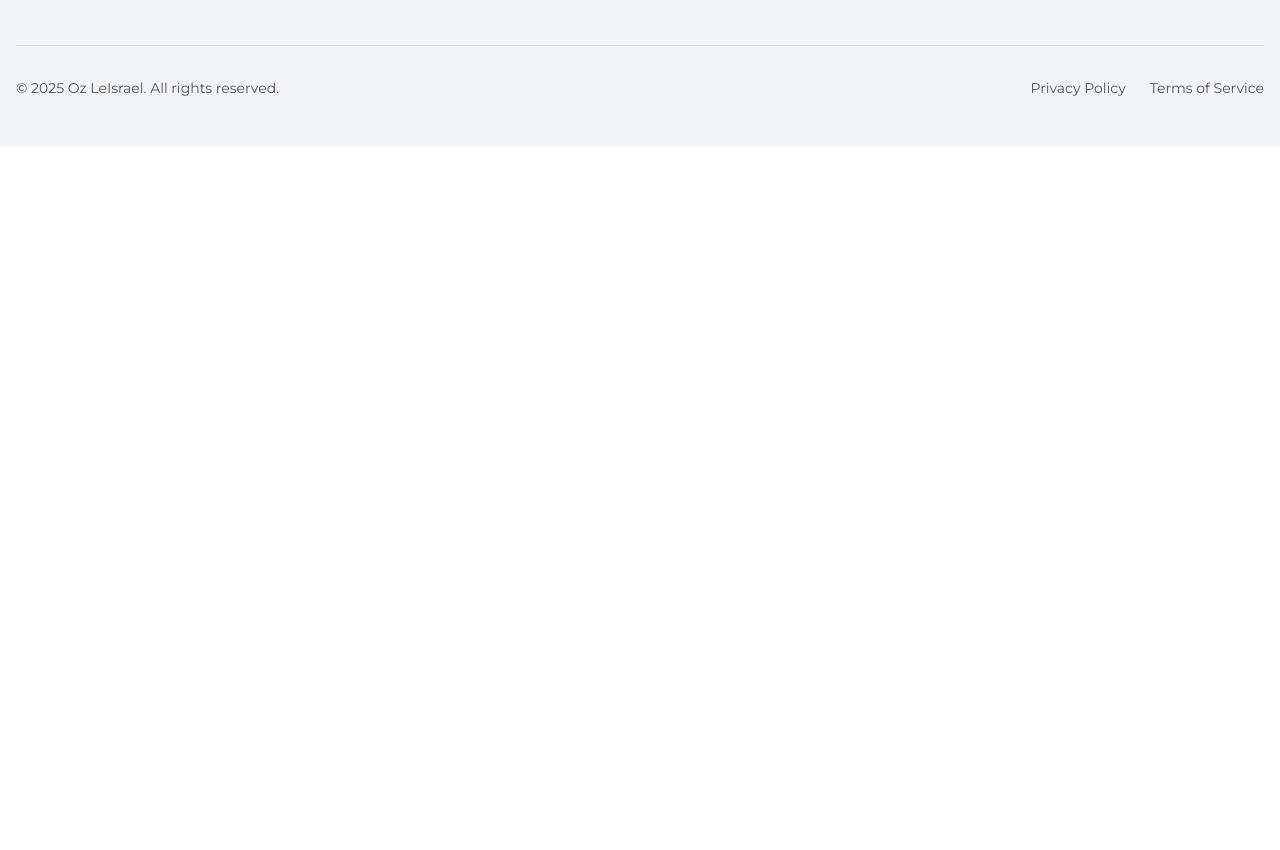
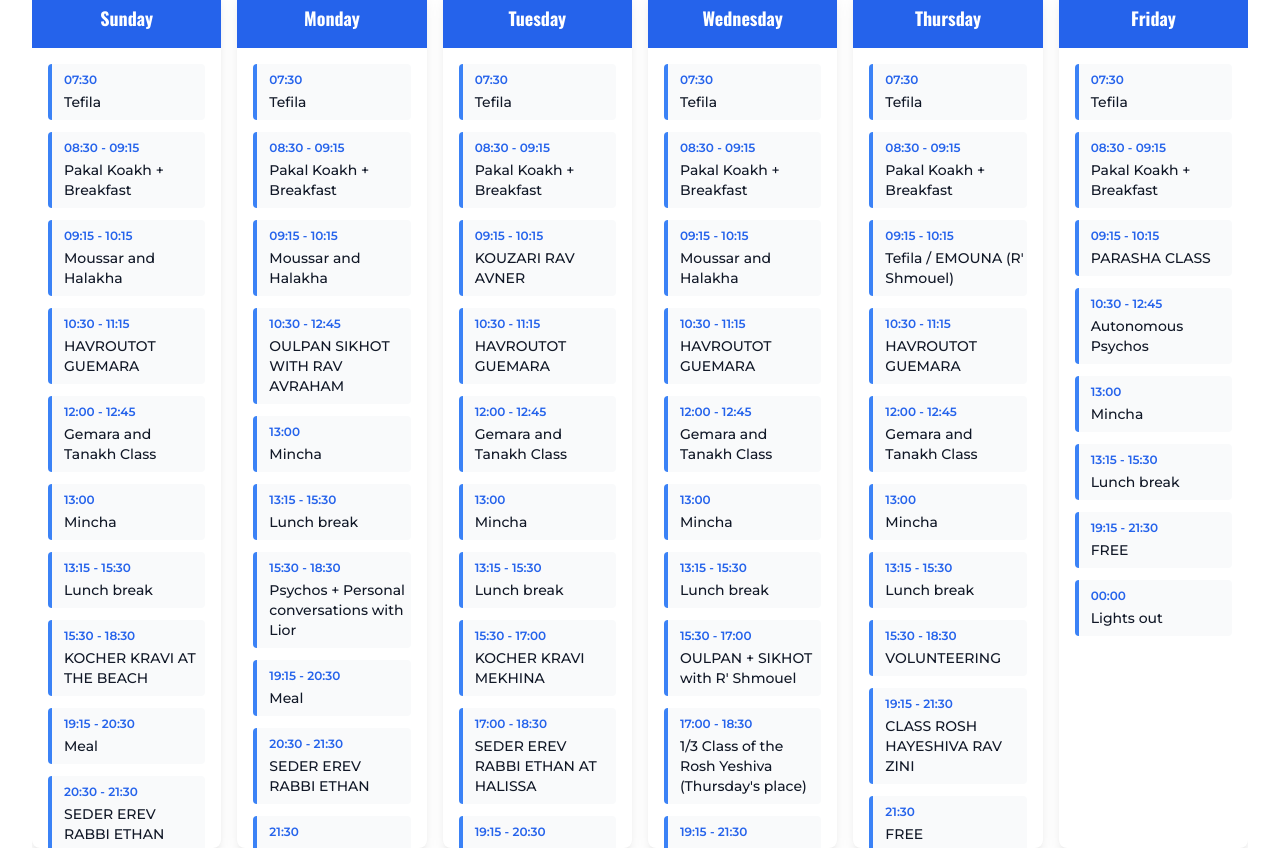
Before and after one commit to Tomyshh/oz-leisrael-website, a Next.js app: page /en/program in a window 1280 px wide. Shown: the part 1800-2650 px from the top of the page. Before the commit the page ends 1946 px from the top, so only its background shows below. Built offline with nearby package versions, Linux system fonts and the light colour scheme.

Commit message:
emploi du tps

```diff
--- a/src/app/[locale]/program/page.tsx
+++ b/src/app/[locale]/program/page.tsx
@@ -4,6 +4,7 @@ import { useState } from 'react';
 import { motion, AnimatePresence } from 'framer-motion';
 import Image from 'next/image';
 import { X } from 'lucide-react';
+import DaySchedule from '@/components/program/DaySchedule';
 
 export default function ProgramPage() {
   const [lightboxOpen, setLightboxOpen] = useState(false);
@@ -116,6 +117,13 @@ export default function ProgramPage() {
         </div>
       </section>
 
+      {/* Schedule Section */}
+      <section className="section-padding bg-white">
+        <div className="container">
+          <DaySchedule />
+        </div>
+      </section>
+
       {/* Lightbox */}
       <AnimatePresence>
         {lightboxOpen && selectedImage && (
--- a/src/components/program/DaySchedule.tsx
+++ b/src/components/program/DaySchedule.tsx
@@ -2,156 +2,136 @@
 
 import { motion } from 'framer-motion';
 import { useI18n } from '@/lib/i18n';
-import { FaSun, FaCloudSun, FaMoon } from 'react-icons/fa';
 import Link from 'next/link';
 
-interface ScheduleItem {
-  time: string;
+interface TimeSlot {
+  start: string;
+  end?: string;
   activity: string;
   activityEn: string;
-  description: string;
-  descriptionEn: string;
+  color?: string;
 }
 
-const morningSchedule: ScheduleItem[] = [
+interface DaySchedule {
+  day: string;
+  dayEn: string;
+  slots: TimeSlot[];
+}
+
+const weeklySchedule: DaySchedule[] = [
   {
-    time: '05:30',
-    activity: 'Réveil et préparation',
-    activityEn: 'Wake up and preparation',
-    description: 'Début de la journée avec énergie',
-    descriptionEn: 'Start the day with energy',
+    day: 'Dimanche',
+    dayEn: 'Sunday',
+    slots: [
+      { start: '07:30', activity: 'Tefila', activityEn: 'Tefila' },
+      { start: '08:30', end: '09:15', activity: 'Pakal Koakh + Petit Dej', activityEn: 'Pakal Koakh + Breakfast' },
+      { start: '09:15', end: '10:15', activity: 'Moussar et Halakha', activityEn: 'Moussar and Halakha' },
+      { start: '10:30', end: '11:15', activity: 'HAVROUTOT GUEMARA', activityEn: 'HAVROUTOT GUEMARA' },
+      { start: '12:00', end: '12:45', activity: 'Cours Guemara et Tanakh', activityEn: 'Gemara and Tanakh Class' },
+      { start: '13:00', activity: 'Minha', activityEn: 'Mincha' },
+      { start: '13:15', end: '15:30', activity: 'Pause dejeuner', activityEn: 'Lunch break' },
+      { start: '15:30', end: '18:30', activity: 'KOCHER KRAVI A LA PLAGE', activityEn: 'KOCHER KRAVI AT THE BEACH' },
+      { start: '19:15', end: '20:30', activity: 'Repas', activityEn: 'Meal' },
+      { start: '20:30', end: '21:30', activity: 'SEDER EREV RABBI ETHAN', activityEn: 'SEDER EREV RABBI ETHAN' },
+      { start: '21:30', activity: 'LIBRE', activityEn: 'FREE' },
+      { start: '00:00', activity: 'Extinction des feux', activityEn: 'Lights out' },
+    ],
   },
   {
-    time: '06:00',
-    activity: 'Prière du matin (Shaharit)',
-    activityEn: 'Morning prayer (Shacharit)',
-    description: 'Connection spirituelle pour commencer la journée',
-    descriptionEn: 'Spiritual connection to start the day',
+    day: 'Lundi',
+    dayEn: 'Monday',
+    slots: [
+      { start: '07:30', activity: 'Tefila', activityEn: 'Tefila' },
+      { start: '08:30', end: '09:15', activity: 'Pakal Koakh + Petit Dej', activityEn: 'Pakal Koakh + Breakfast' },
+      { start: '09:15', end: '10:15', activity: 'Moussar et Halakha', activityEn: 'Moussar and Halakha' },
+      { start: '10:30', end: '12:45', activity: 'OULPAN SIKHOT AVEC RAV AVRAHAM', activityEn: 'OULPAN SIKHOT WITH RAV AVRAHAM' },
+      { start: '13:00', activity: 'Minha', activityEn: 'Mincha' },
+      { start: '13:15', end: '15:30', activity: 'Pause dejeuner', activityEn: 'Lunch break' },
+      { start: '15:30', end: '18:30', activity: 'Psychos + שיחות אישיות ליאור', activityEn: 'Psychos + Personal conversations with Lior' },
+      { start: '19:15', end: '20:30', activity: 'Repas', activityEn: 'Meal' },
+      { start: '20:30', end: '21:30', activity: 'SEDER EREV RABBI ETHAN', activityEn: 'SEDER EREV RABBI ETHAN' },
+      { start: '21:30', activity: 'LIBRE', activityEn: 'FREE' },
+      { start: '00:00', activity: 'Extinction des feux', activityEn: 'Lights out' },
+    ],
   },
   {
-    time: '07:00',
-    activity: 'Petit-déjeuner',
-    activityEn: 'Breakfast',
-    description: 'Repas nutritif et équilibré',
-    descriptionEn: 'Nutritious and balanced meal',
+    day: 'Mardi',
+    dayEn: 'Tuesday',
+    slots: [
+      { start: '07:30', activity: 'Tefila', activityEn: 'Tefila' },
+      { start: '08:30', end: '09:15', activity: 'Pakal Koakh + Petit Dej', activityEn: 'Pakal Koakh + Breakfast' },
+      { start: '09:15', end: '10:15', activity: 'KOUZARI RAV AVNER', activityEn: 'KOUZARI RAV AVNER' },
+      { start: '10:30', end: '11:15', activity: 'HAVROUTOT GUEMARA', activityEn: 'HAVROUTOT GUEMARA' },
+      { start: '12:00', end: '12:45', activity: 'Cours Guemara et Tanakh', activityEn: 'Gemara and Tanakh Class' },
+      { start: '13:00', activity: 'Minha', activityEn: 'Mincha' },
+      { start: '13:15', end: '15:30', activity: 'Pause dejeuner', activityEn: 'Lunch break' },
+      { start: '15:30', end: '17:00', activity: 'KOCHER KRAVI MEKHINA', activityEn: 'KOCHER KRAVI MEKHINA' },
+      { start: '17:00', end: '18:30', activity: 'SEDER EREV RABBI ETHAN A HALISSA', activityEn: 'SEDER EREV RABBI ETHAN AT HALISSA' },
+      { start: '19:15', end: '20:30', activity: 'Repas a Halissa', activityEn: 'Meal at Halissa' },
+      { start: '20:30', end: '21:30', activity: 'Table ronde a Halissa', activityEn: 'Round table at Halissa' },
+      { start: '21:30', activity: 'LIBRE', activityEn: 'FREE' },
+      { start: '00:00', activity: 'Extinction des feux', activityEn: 'Lights out' },
+    ],
   },
   {
-    time: '08:00 - 12:00',
-    activity: 'Étude intensive',
-    activityEn: 'Intensive study',
-    description: 'Gemara, Halakha, pensée juive avec les meilleurs enseignants',
-    descriptionEn: 'Gemara, Halacha, Jewish thought with the best teachers',
-  },
-];
-
-const afternoonSchedule: ScheduleItem[] = [
-  {
-    time: '12:00',
-    activity: 'Déjeuner',
-    activityEn: 'Lunch',
-    description: 'Pause repas et repos',
-    descriptionEn: 'Meal break and rest',
+    day: 'Mercredi',
+    dayEn: 'Wednesday',
+    slots: [
+      { start: '07:30', activity: 'Tefila', activityEn: 'Tefila' },
+      { start: '08:30', end: '09:15', activity: 'Pakal Koakh + Petit Dej', activityEn: 'Pakal Koakh + Breakfast' },
+      { start: '09:15', end: '10:15', activity: 'Moussar et Halakha', activityEn: 'Moussar and Halakha' },
+      { start: '10:30', end: '11:15', activity: 'HAVROUTOT GUEMARA', activityEn: 'HAVROUTOT GUEMARA' },
+      { start: '12:00', end: '12:45', activity: 'Cours Guemara et Tanakh', activityEn: 'Gemara and Tanakh Class' },
+      { start: '13:00', activity: 'Minha', activityEn: 'Mincha' },
+      { start: '13:15', end: '15:30', activity: 'Pause dejeuner', activityEn: 'Lunch break' },
+      { start: '15:30', end: '17:00', activity: 'OULPAN + SIKHOT avec R\' Shmouel', activityEn: 'OULPAN + SIKHOT with R\' Shmouel' },
+      { start: '17:00', end: '18:30', activity: '1/3 Cours du Roch Yechiva la place de jeudi', activityEn: '1/3 Class of the Rosh Yeshiva (Thursday\'s place)' },
+      { start: '19:15', end: '21:30', activity: 'Cours du Rav Avraham Pizza (20h00)', activityEn: 'Class of Rav Avraham Pizza (8:00 PM)' },
+      { start: '21:30', activity: 'LIBRE', activityEn: 'FREE' },
+      { start: '00:00', activity: 'Extinction des feux', activityEn: 'Lights out' },
+    ],
   },
   {
-    time: '14:00 - 17:00',
-    activity: 'Entraînement physique',
-    activityEn: 'Physical training',
-    description: 'Préparation physique intensive, Krav Maga, course, musculation',
-    descriptionEn: 'Intensive physical preparation, Krav Maga, running, strength training',
+    day: 'Jeudi',
+    dayEn: 'Thursday',
+    slots: [
+      { start: '07:30', activity: 'Tefila', activityEn: 'Tefila' },
+      { start: '08:30', end: '09:15', activity: 'Pakal Koakh + Petit Dej', activityEn: 'Pakal Koakh + Breakfast' },
+      { start: '09:15', end: '10:15', activity: 'Tefila / EMOUNA (R\' Shmouel)', activityEn: 'Tefila / EMOUNA (R\' Shmouel)' },
+      { start: '10:30', end: '11:15', activity: 'HAVROUTOT GUEMARA', activityEn: 'HAVROUTOT GUEMARA' },
+      { start: '12:00', end: '12:45', activity: 'Cours Guemara et Tanakh', activityEn: 'Gemara and Tanakh Class' },
+      { start: '13:00', activity: 'Minha', activityEn: 'Mincha' },
+      { start: '13:15', end: '15:30', activity: 'Pause dejeuner', activityEn: 'Lunch break' },
+      { start: '15:30', end: '18:30', activity: 'VOLONTARIAT', activityEn: 'VOLUNTEERING' },
+      { start: '19:15', end: '21:30', activity: 'COURS ROCH HAYECHIVA RAV ZINI', activityEn: 'CLASS ROSH HAYESHIVA RAV ZINI' },
+      { start: '21:30', activity: 'LIBRE', activityEn: 'FREE' },
+      { start: '00:00', activity: 'Extinction des feux', activityEn: 'Lights out' },
+    ],
   },
   {
-    time: '17:00',
-    activity: 'Douche et repos',
-    activityEn: 'Shower and rest',
-    description: 'Récupération et préparation pour la soirée',
-    descriptionEn: 'Recovery and preparation for the evening',
-  },
-];
-
-const eveningSchedule: ScheduleItem[] = [
-  {
-    time: '18:00',
-    activity: 'Prière de Minha',
-    activityEn: 'Mincha prayer',
-    description: 'Prière de l\'après-midi',
-    descriptionEn: 'Afternoon prayer',
-  },
-  {
-    time: '18:30',
-    activity: 'Cours de préparation mentale',
-    activityEn: 'Mental preparation class',
-    description: 'Développement du leadership et de la résilience',
-    descriptionEn: 'Leadership and resilience development',
-  },
-  {
-    time: '19:30',
-    activity: 'Dîner',
-    activityEn: 'Dinner',
-    description: 'Repas communautaire',
-    descriptionEn: 'Community meal',
-  },
-  {
-    time: '20:30',
-    activity: 'Étude du soir / Activités',
-    activityEn: 'Evening study / Activities',
-    description: 'Étude personnelle ou activités de groupe',
-    descriptionEn: 'Personal study or group activities',
-  },
-  {
-    time: '22:00',
-    activity: 'Prière de Maariv et repos',
-    activityEn: 'Maariv prayer and rest',
-    description: 'Fin de la journée',
-    descriptionEn: 'End of the day',
+    day: 'Vendredi',
+    dayEn: 'Friday',
+    slots: [
+      { start: '07:30', activity: 'Tefila', activityEn: 'Tefila' },
+      { start: '08:30', end: '09:15', activity: 'Pakal Koakh + Petit Dej', activityEn: 'Pakal Koakh + Breakfast' },
+      { start: '09:15', end: '10:15', activity: 'COURS SUR LA PARACHA', activityEn: 'PARASHA CLASS' },
+      { start: '10:30', end: '12:45', activity: 'Psychos Autonome', activityEn: 'Autonomous Psychos' },
+      { start: '13:00', activity: 'Minha', activityEn: 'Mincha' },
+      { start: '13:15', end: '15:30', activity: 'Pause dejeuner', activityEn: 'Lunch break' },
+      { start: '19:15', end: '21:30', activity: 'LIBRE', activityEn: 'FREE' },
+      { start: '00:00', activity: 'Extinction des feux', activityEn: 'Lights out' },
+    ],
   },
 ];
 
 export default function DaySchedule() {
   const { t, locale } = useI18n();
 
-  const scheduleData = [
-    {
-      title: t('program.schedule.morning'),
-      icon: FaSun,
-      schedule: morningSchedule,
-      color: 'text-yellow-500',
-      bgColor: 'bg-yellow-50',
-    },
-    {
-      title: t('program.schedule.afternoon'),
-      icon: FaCloudSun,
-      schedule: afternoonSchedule,
-      color: 'text-orange-500',
-      bgColor: 'bg-orange-50',
-    },
-    {
-      title: t('program.schedule.evening'),
-      icon: FaMoon,
-      schedule: eveningSchedule,
-      color: 'text-blue-500',
-      bgColor: 'bg-blue-50',
-    },
-  ];
-
-  const containerVariants = {
-    hidden: { opacity: 0 },
-    visible: {
-      opacity: 1,
-      transition: {
-        staggerChildren: 0.2,
-      },
-    },
-  };
-
-  const itemVariants = {
-    hidden: { opacity: 0, x: -20 },
-    visible: {
-      opacity: 1,
-      x: 0,
-      transition: {
-        duration: 0.5,
-      },
-    },
+  const getTimeDisplay = (slot: TimeSlot) => {
+    if (slot.end) {
+      return `${slot.start} - ${slot.end}`;
+    }
+    return slot.start;
   };
 
   return (
@@ -164,59 +144,58 @@ export default function DaySchedule() {
       >
         <h2 className="heading-2 mb-4">{t('program.schedule.title')}</h2>
         <p className="text-lg text-gray-600 max-w-2xl mx-auto">
-          Une journée équilibrée entre étude approfondie de la Torah et préparation physique intensive
+          {locale === 'fr'
+            ? 'Emploi du temps hebdomadaire Oz LeIsrael'
+            : 'Oz LeIsrael Weekly Schedule'}
         </p>
-      </motion.div>
-
-      <motion.div
-        variants={containerVariants}
-        initial="hidden"
-        animate="visible"
-        className="grid grid-cols-1 lg:grid-cols-3 gap-8"
-      >
-        {scheduleData.map((period, index) => (
-          <motion.div
-            key={period.title}
-            variants={itemVariants}
-            className="bg-white rounded-lg shadow-lg overflow-hidden"
-          >
-            <div className={`p-6 ${period.bgColor}`}>
-              <div className="flex items-center justify-center mb-4">
-                <period.icon className={`w-12 h-12 ${period.color}`} />
-              </div>
-              <h3 className="heading-3 text-center text-gray-900">{period.title}</h3>
-            </div>
-
-            <div className="p-6">
-              <div className="space-y-4">
-                {period.schedule.map((item, itemIndex) => (
-                  <div
-                    key={itemIndex}
-                    className="border-l-4 border-gray-200 pl-4 py-2 hover:border-primary-500 transition-colors duration-200"
-                  >
-                    <div className="flex items-start justify-between">
-                      <div className="flex-1">
-                        <p className="font-semibold text-primary-600">{item.time}</p>
-                        <h4 className="font-medium text-gray-900">
-                          {locale === 'fr' ? item.activity : item.activityEn}
-                        </h4>
-                        <p className="text-sm text-gray-600 mt-1">
-                          {locale === 'fr' ? item.description : item.descriptionEn}
-                        </p>
-                      </div>
-                    </div>
-                  </div>
-                ))}
-              </div>
-            </div>
-          </motion.div>
-        ))}
       </motion.div>
 
       <motion.div
         initial={{ opacity: 0, y: 20 }}
         animate={{ opacity: 1, y: 0 }}
-        transition={{ duration: 0.6, delay: 0.6 }}
+        transition={{ duration: 0.6, delay: 0.2 }}
+        className="overflow-x-auto"
+      >
+        <div className="min-w-full inline-block">
+          <div className="grid grid-cols-1 md:grid-cols-2 lg:grid-cols-3 xl:grid-cols-6 gap-4">
+            {weeklySchedule.map((daySchedule, dayIndex) => (
+              <motion.div
+                key={daySchedule.day}
+                initial={{ opacity: 0, y: 20 }}
+                animate={{ opacity: 1, y: 0 }}
+                transition={{ duration: 0.5, delay: dayIndex * 0.1 }}
+                className="bg-white rounded-lg shadow-lg overflow-hidden"
+              >
+                <div className="bg-primary-600 text-white p-4 text-center">
+                  <h3 className="text-lg font-bold">
+                    {locale === 'fr' ? daySchedule.day : daySchedule.dayEn}
+                  </h3>
+                </div>
+                <div className="p-4 space-y-3 max-h-[800px] overflow-y-auto [&::-webkit-scrollbar]:hidden [-ms-overflow-style:none] [scrollbar-width:none]">
+                  {daySchedule.slots.map((slot, slotIndex) => (
+                    <div
+                      key={slotIndex}
+                      className="border-l-4 border-primary-500 pl-3 py-2 hover:border-primary-700 transition-colors duration-200 bg-gray-50 rounded"
+                    >
+                      <p className="text-xs font-semibold text-primary-600 mb-1">
+                        {getTimeDisplay(slot)}
+                      </p>
+                      <p className="text-sm font-medium text-gray-900">
+                        {locale === 'fr' ? slot.activity : slot.activityEn}
+                      </p>
+                    </div>
+                  ))}
+                </div>
+              </motion.div>
+            ))}
+          </div>
+        </div>
+      </motion.div>
+
+      <motion.div
+        initial={{ opacity: 0, y: 20 }}
+        animate={{ opacity: 1, y: 0 }}
+        transition={{ duration: 0.6, delay: 0.8 }}
         className="mt-12 text-center"
       >
         <Link href="/contact" className="btn-primary">
```
